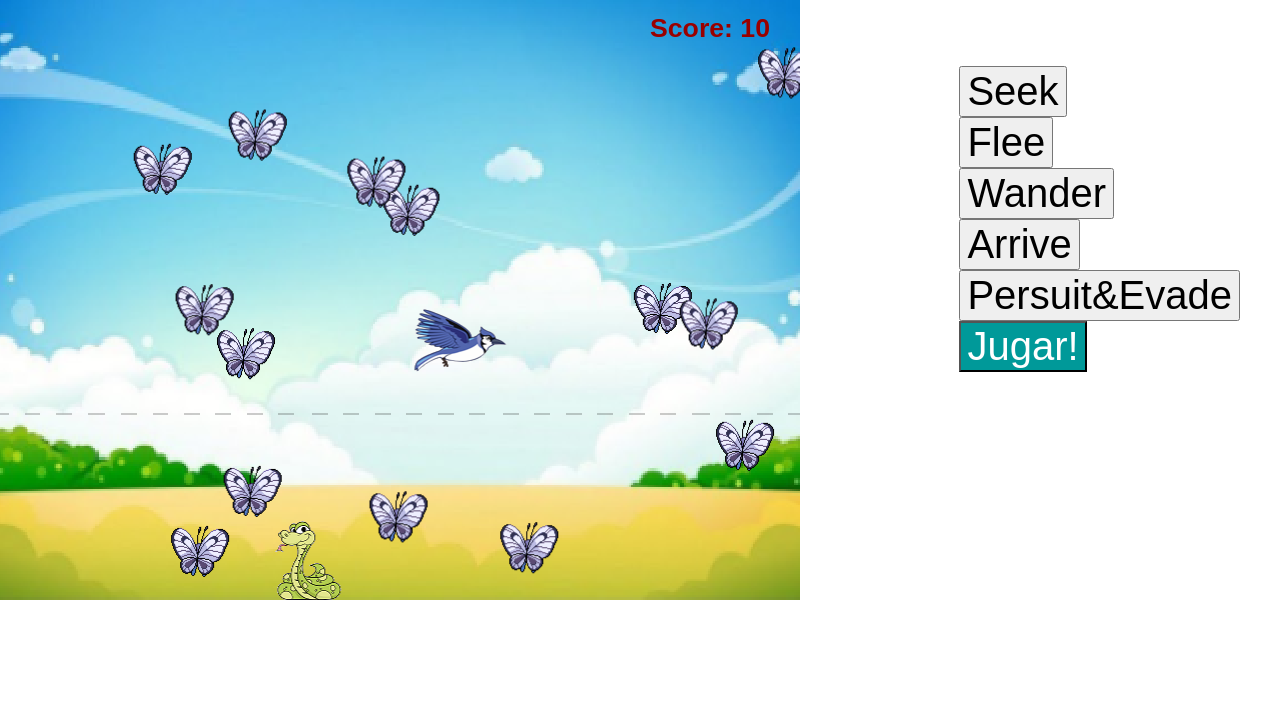
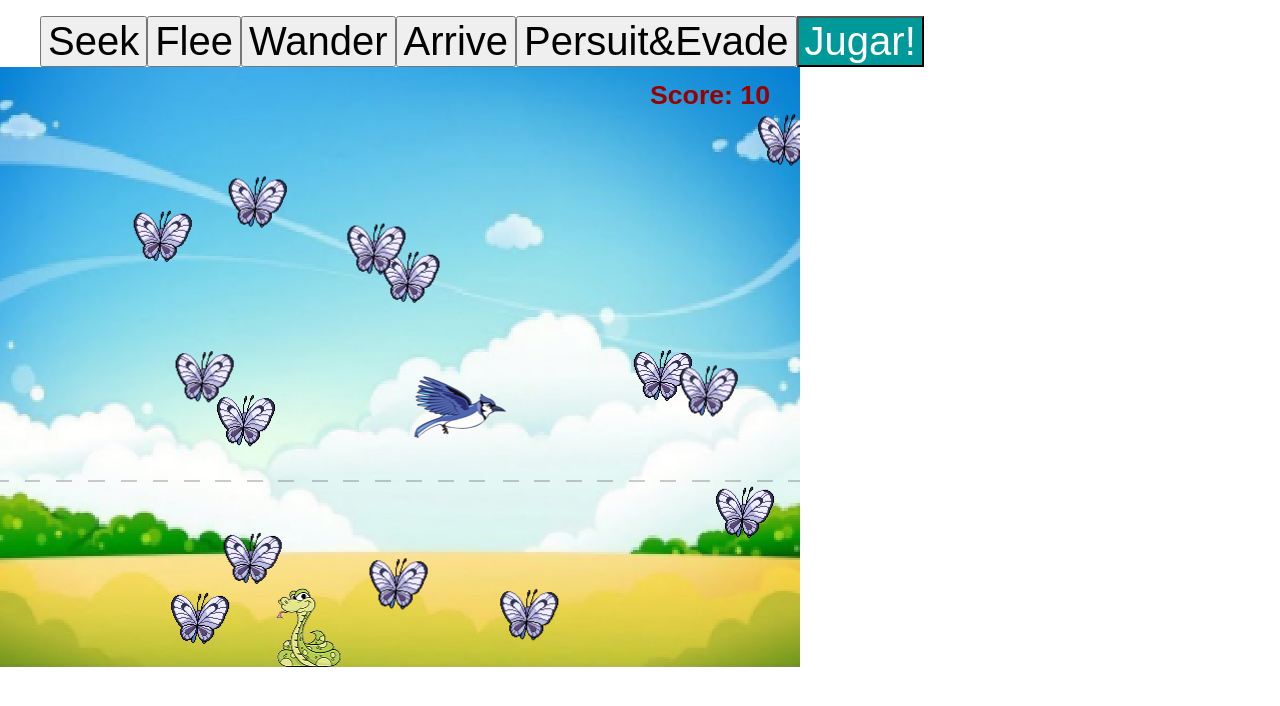
Before and after one commit to svs07uni/silvia.soto.github.io, a plain HTML site: page public_html/TPO3/index.html in a window 1280 px wide. Drawn offline with Linux system fonts and the light colour scheme; animation ran at ten frames a second.

Commit message:
fin de tpo3

```diff
--- a/public_html/TPO3/index.html
+++ b/public_html/TPO3/index.html
@@ -12,7 +12,11 @@
                 background-color: #00CCCC;
                 font-size:50px;
                 color:white;
+
             }
+			.boton{
+				float: left;
+			}
         </style>
 
     </head>
@@ -161,7 +165,7 @@
             }
         </script>
 
-        <div style="float: right; position:relative; top:50px; right:40px">
+        <div style="overflow:auto; ">
             <ul style="list-style-type: none">
                 <li><button class='boton' style=font-size:40px onClick="window.location.href = 'seek.html'">Seek</button></li>
                 <li><button class='boton' style=font-size:40px onClick="window.location.href = 'flee.html'">Flee</button></li>
```
Also changed, not shown: public_html/TPO2_Soto/index.html (+0 -1 lines), public_html/TPO3/arrive.html (+4 -1 lines), public_html/TPO3/flee.html (+4 -1 lines), public_html/TPO3/persuit.html (+4 -1 lines), public_html/TPO3/seek.html (+4 -1 lines), public_html/TPO3/wander.html (+4 -1 lines), public_html/index.html (deleted, +0 -16 lines).
